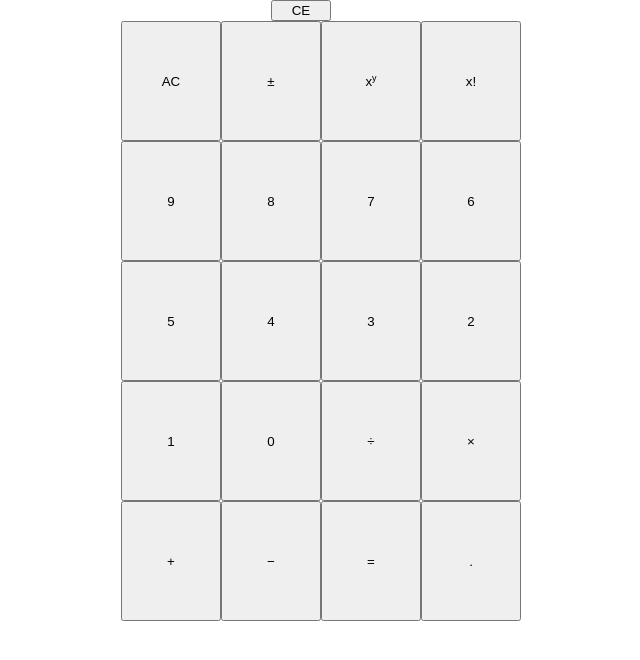
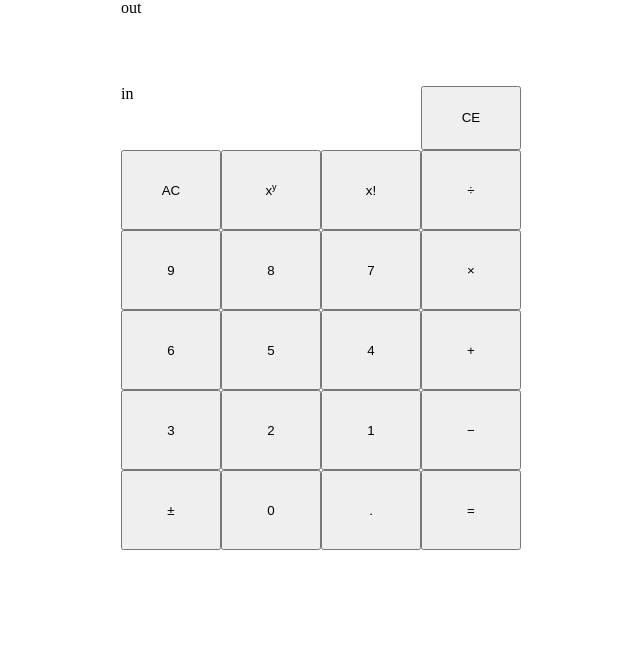
Before and after one commit to jthuynh/calculator, a plain HTML site: page index.html in a window 1280 px wide. Shown: the whole page, without its empty margins (319-959 px from the left). Drawn offline with Linux system fonts and the light colour scheme.

Commit message:
fixed the calculator keys layout

```diff
--- a/css/stylesheet.css
+++ b/css/stylesheet.css
@@ -1,3 +1,8 @@
+body {
+    display: flex;
+    align-items: center;
+    justify-content: center;
+}
 .wrapper {
     display: flex;
     flex-direction: column;
@@ -10,48 +15,28 @@ sup {font-size:xx-small; vertical-align:super;}
 
 .display {
     display: grid;
-    grid-template-columns: 60px 40px;
-    grid-template-rows: auto;
+    grid-template-columns: 3fr 1fr;
+    grid-template-rows: 1fr 0.75fr;
+    height: 150px;
+    width: 400px;
 }
 
 .calculator-keys {
     display: grid;
     grid-template-columns: repeat(4, 1fr);
     grid-template-rows: repeat(5, 1fr);
-    height: 600px;
+    height: 400px;
     width: 400px;
 }
 
-/* TODO: Set up the display to have 2 lines of text with a button on the side */
-
-/*
-.container > div {
-    background-color: lavender;
-    border: 1px solid #D3D3D3;
+#output-field {
+    grid-area: 1 / 1 / 1 / 3;
 }
 
-.display-area {
-    background-color: orange;
-    grid-area: 1 / 1 / 2 / 5;
+#input-field {
+    grid-area: 2 / 1 / 2 / 2;
 }
 
-.clear-divs {
-    background-color: green;
-    grid-area: 2 / 1 / 2 / 4;
-}
+/* #delete {
 
-.operations-divs {
-    background-color: purple;
-    grid-area: 2 / 4 / 7 / 5;
-}
-
-.numbers-divs {
-    background-color: lightblue;
-    grid-area: 3 / 1 / 7 / 4;
-}
-
-.numbers-divs > .zero {
-    background-color: pink;
-    grid-area: 7 / 1 / 7 / 4;
-}
-*/
+} */
--- a/index.html
+++ b/index.html
@@ -12,29 +12,31 @@
     <body>
         <div class="wrapper">
             <div class="display">
+                <p class="io-fields" id="output-field">out</p>
+                <p class="io-fields" id="input-field">in</p>
                 <button type="button" class="delete" id="delete">CE</button>
             </div>
             <div class="calculator-keys">
                 <button type="button" class="operator" id="AC">AC</button>
-                <button type="button" class="operator" id="sign">&plusmn;</button>
                 <button type="button" class="operator" id="exponent">x<sup>y</sup></button>
                 <button type="button" class="operator" id="factorial">x!</button>
+                <button type="button" class="operator" id="divide">&divide;</button>
                 <button type="button" class="digit" id="9">9</button>
                 <button type="button" class="digit" id="8">8</button>
                 <button type="button" class="digit" id="7">7</button>
+                <button type="button" class="operator" id="times">&times;</button>
                 <button type="button" class="digit" id="6">6</button>
                 <button type="button" class="digit" id="5">5</button>
                 <button type="button" class="digit" id="4">4</button>
+                <button type="button" class="operator" id="plus">&plus;</button>
                 <button type="button" class="digit" id="3">3</button>
                 <button type="button" class="digit" id="2">2</button>
                 <button type="button" class="digit" id="1">1</button>
+                <button type="button" class="operator" id="minus">&minus;</button>
+                <button type="button" class="operator" id="sign">&plusmn;</button>
                 <button type="button" class="digit" id="0">0</button>
-                <button type="button" class="operator" id="divide">&divide;</button>
-                <button type="button" class="operator" id="times">&times;</button>
-                <button type="button" class="operator" id="plus">&plus;</button>
-                <button type="button" class="operator" id="minus">&minus;</button>
+                <button type="button" class="operator" id="decimal">.</button>
                 <button type="button" class="operator" id="equal">&equals;</button>
-                <button type="button" class="operator" id="decimal">.</button>
             </div>
         </div>
         <script src="script.js"></script>
--- a/script.js
+++ b/script.js
@@ -1,4 +1,6 @@
-const container = document.querySelector('.container');
+const container = document.querySelector('.calculator-keys');
+let displayVal = "";
+// let inputVal = "";
 
 function operate (operator, first, second) {
     switch(operator) {
@@ -15,6 +17,16 @@ function operate (operator, first, second) {
     }
 }
 
+function showDisplay(val) {
+    const inputField = document.querySelector("#input-field");
+    inputField.innerHTML = val;
+
+    const outputField = document.querySelector("#output-field");
+    outputField.innerHTML = displayVal;
+}
+
+// showDisplay();
+
 function setupDivs () {
     // const display = document.querySelector('.display-area');
     // const clear = document.querySelector('.clear-divs');
@@ -26,4 +38,4 @@ function setupDivs () {
 }
 // TODO: Add factorial and exponent
 
-setupDivs();
+// setupDivs();
```
